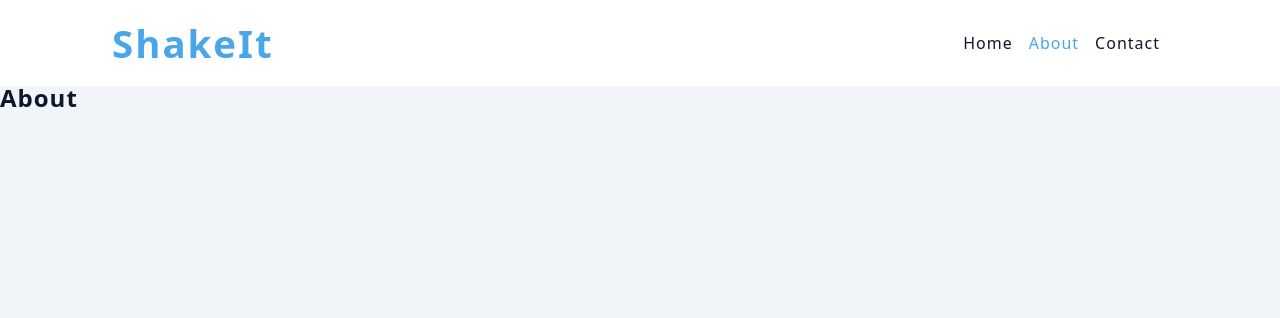
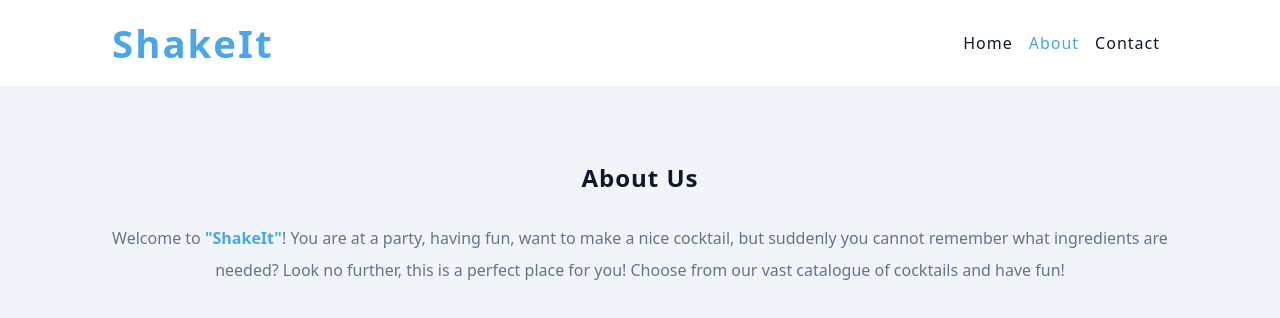
Before and after one commit to antoansb/ShakeIt, a React (Vite) app: page /about in a window 1280 px wide. Shown: the top 318 px of the page. Built offline with nearby package versions, Linux system fonts and the light colour scheme.

Commit message:
About page, Errors & Initial data fetching

```diff
--- a/src/App.jsx
+++ b/src/App.jsx
@@ -1,27 +1,40 @@
 import { RouterProvider, createBrowserRouter } from 'react-router-dom';
 
-import { About, Cocktail, Error, HomeLayout, Landing, Contact } from './pages';
+import {
+  About,
+  Cocktail,
+  Error,
+  HomeLayout,
+  Landing,
+  Contact,
+  SinglePageError,
+} from './pages';
+
+import { loader as landingLoader } from './pages/Landing';
 
 const router = createBrowserRouter([
   {
     path: '/',
-    element: <HomeLayout></HomeLayout>,
+    element: <HomeLayout />,
+    errorElement: <Error />,
     children: [
       {
         path: 'about',
         element: <About />,
       },
       {
+        path: 'contact',
+        element: <Contact />,
+      },
+      {
         index: true,
         element: <Landing />,
+        errorElement: <SinglePageError />,
+        loader: landingLoader,
       },
       {
         path: 'cocktail',
         element: <Cocktail />,
-      },
-      {
-        path: 'contact',
-        element: <Contact />,
       },
     ],
   },
--- /dev/null
+++ b/src/assets/wrappers/About.js
@@ -0,0 +1,15 @@
+import styled from 'styled-components';
+
+const Wrapper = styled.div`
+  p {
+    line-height: 2;
+    color: #64748b;
+    margin-top: 2rem;
+  }
+  span {
+    color: #49a6e9;
+    font-weight: 800;
+  }
+`;
+
+export default Wrapper;
--- /dev/null
+++ b/src/assets/wrappers/Error.js
@@ -0,0 +1,25 @@
+import styled from 'styled-components';
+
+const Wrapper = styled.div`
+  min-height: 100vh;
+  text-align: center;
+  display: flex;
+  align-items: center;
+  justify-content: center;
+
+  h2 {
+    margin-bottom: 0.5rem;
+  }
+  p {
+    line-height: 1.5;
+    margin-top: 0.5rem;
+    margin-bottom: 1rem;
+    color: #64748b;
+  }
+  a {
+    color: #49a6e9;
+    text-transform: capitalize;
+  }
+`;
+
+export default Wrapper;
--- a/src/index.css
+++ b/src/index.css
@@ -19,3 +19,11 @@ h2 {
   text-transform: capitalize;
   letter-spacing: 1px;
 }
+
+.page {
+  text-align: center;
+  margin: 0 auto;
+  width: 90vw;
+  max-width: 1120px;
+  padding: 5rem 2rem;
+}
--- a/src/pages/About.jsx
+++ b/src/pages/About.jsx
@@ -1,10 +1,16 @@
-import { Link } from 'react-router-dom';
+import Wrapper from '../assets/wrappers/About';
 
 const About = () => {
   return (
-    <div>
-      <h2>About</h2>
-    </div>
+    <Wrapper>
+      <h2>About Us</h2>
+      <p>
+        Welcome to <span>"ShakeIt"</span>! You are at a party, having fun, want
+        to make a nice cocktail, but suddenly you cannot remember what
+        ingredients are needed? Look no further, this is a perfect place for
+        you! Choose from our vast catalogue of cocktails and have fun!
+      </p>
+    </Wrapper>
   );
 };
 export default About;
--- a/src/pages/Error.jsx
+++ b/src/pages/Error.jsx
@@ -1,4 +1,26 @@
+import { Link, useRouteError } from 'react-router-dom';
+
+import Wrapper from '../assets/wrappers/Error';
+
 const Error = () => {
-  return <h2>Error</h2>;
+  const error = useRouteError();
+  if (error.status === 404) {
+    return (
+      <Wrapper>
+        <div>
+          <h2>404 Error!</h2>
+          <p>This page does not exist!</p>
+          <Link to="/">back home</Link>
+        </div>
+      </Wrapper>
+    );
+  }
+  return (
+    <Wrapper>
+      <div>
+        <h2>something went wrong...</h2>;
+      </div>
+    </Wrapper>
+  );
 };
 export default Error;
--- a/src/pages/HomeLayout.jsx
+++ b/src/pages/HomeLayout.jsx
@@ -5,7 +5,9 @@ const HomeLayout = () => {
   return (
     <>
       <Navbar />
-      <Outlet />
+      <section className="page">
+        <Outlet />
+      </section>
     </>
   );
 };
--- a/src/pages/Landing.jsx
+++ b/src/pages/Landing.jsx
@@ -1,4 +1,17 @@
+import axios from 'axios';
+import { useLoaderData } from 'react-router-dom';
+
+const cocktailURL = 'https://www.thecocktaildb.com/api/json/v1/1/search.php?s=';
+
+export const loader = async () => {
+  const searchTerm = '';
+  const response = await axios.get(`${cocktailURL}${searchTerm}`);
+  return { drinks: response.data.drinks, searchTerm };
+};
+
 const Landing = () => {
+  const { drinks, searchTerm } = useLoaderData();
+  console.log(drinks, searchTerm);
   return <h2>Landing</h2>;
 };
 export default Landing;
--- /dev/null
+++ b/src/pages/SinglePageError.jsx
@@ -0,0 +1,8 @@
+import { useRouteError } from 'react-router-dom';
+
+const SinglePageError = () => {
+  const error = useRouteError();
+  console.log(error);
+  return <h2>{error.message}</h2>;
+};
+export default SinglePageError;
--- a/src/pages/index.js
+++ b/src/pages/index.js
@@ -4,3 +4,4 @@ export { default as Contact } from './Contact';
 export { default as Error } from './Error';
 export { default as HomeLayout } from './HomeLayout';
 export { default as Landing } from './Landing';
+export { default as SinglePageError } from './SinglePageError';
```
